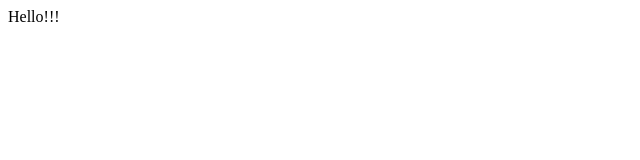
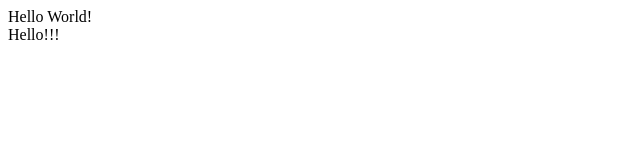
Before and after one commit to kondrashev/education, a website: page static/index.html in a window 1280 px wide. Shown: the full height of the page, 0-640 px from the left. Drawn offline with Linux system fonts and the light colour scheme.

Commit message:
start_18

```diff
--- /dev/null
+++ b/static/built/bundle.js
@@ -0,0 +1 @@
+document.getElementById("app").innerHTML = "Hello World!";
--- a/static/index.html
+++ b/static/index.html
@@ -9,7 +9,7 @@
 <body>
     <div id="app"></div>
     <h>Hello!!!</h>
-    <!-- <script src="built/bundle.js"></script> -->
+    <script src="built/bundle.js"></script>
 </body>
 
 </html>
```
